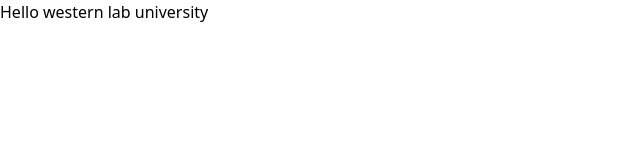
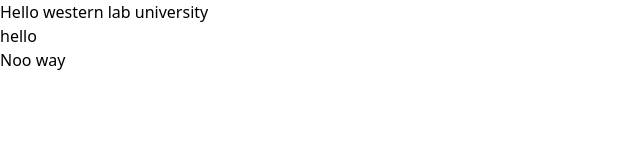
Before and after one commit to khanshorif331/neighbour-home, a React (Create React App) app: page / in a window 1280 px wide. Shown: the top 160 px of the page, without its empty margins (0-640 px from the left). Built offline with nearby package versions, Linux system fonts and the light colour scheme.

Commit message:
no way added

```diff
--- a/src/App.js
+++ b/src/App.js
@@ -5,6 +5,8 @@ function App() {
 	return (
 		<div>
 			<h1>Hello western lab university</h1>
+			<p>hello</p>
+			<p>Noo way</p>
 		</div>
 	)
 }
```
